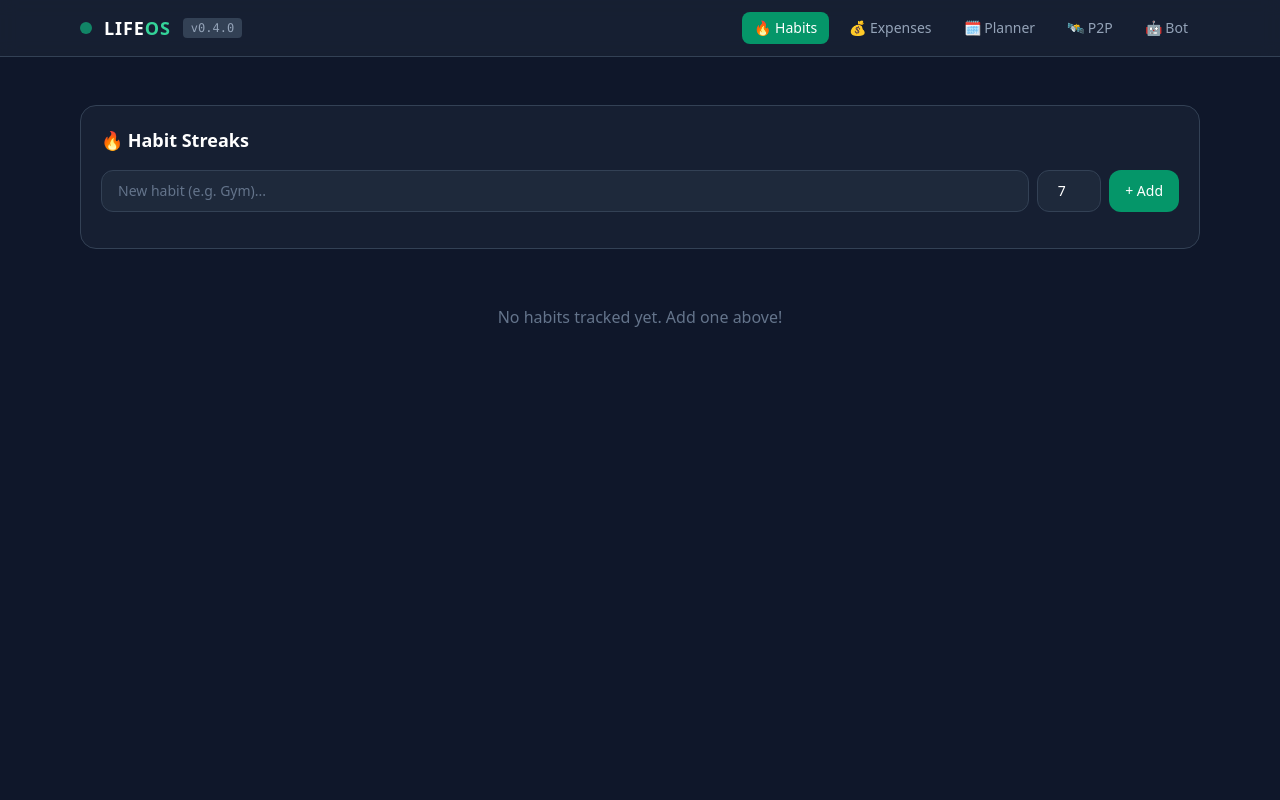
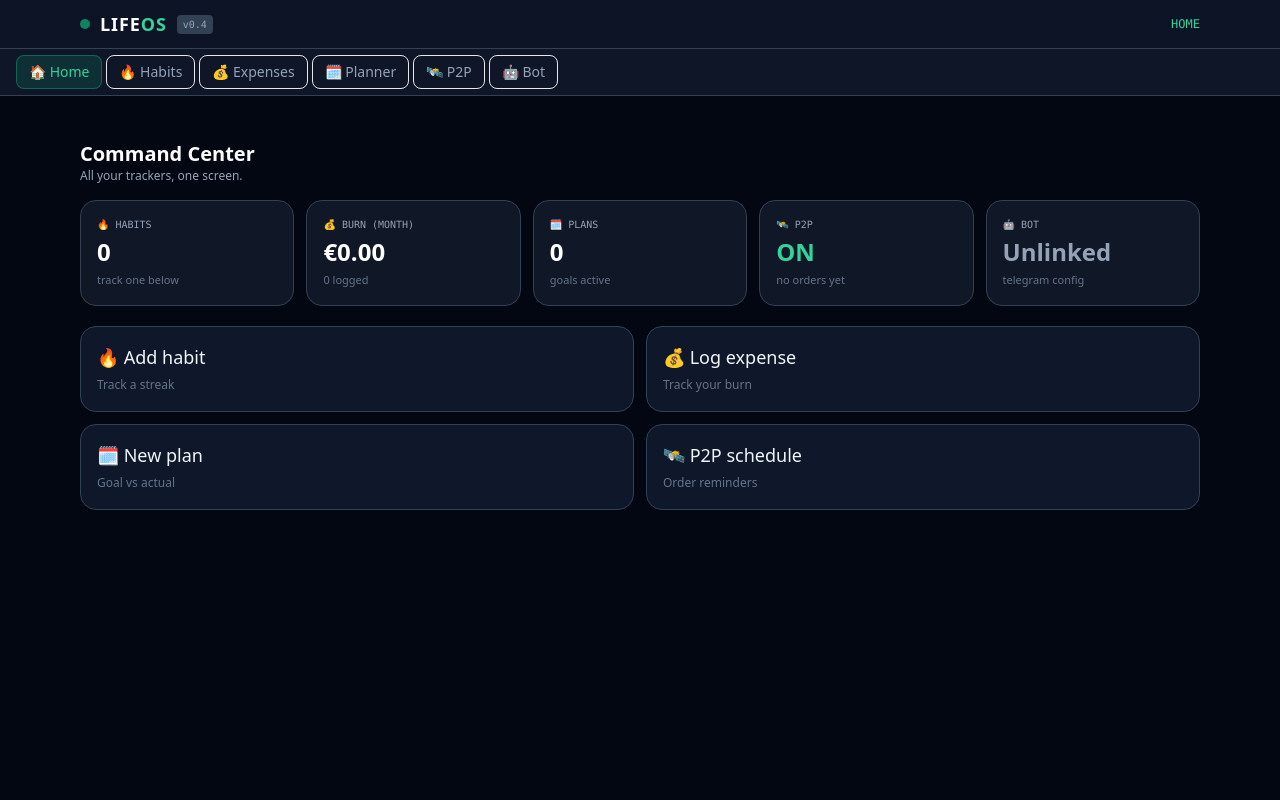
Before and after one commit to deucelenon-glitch/lifeos, a FastAPI app: page / in a window 1280 px wide. Run offline with FastAPI, Linux system fonts and the light colour scheme; data comes from the database, SQL or seed files in the repository; data that the repository does not hold is empty; some libraries are stand-ins or nearby versions.

Commit message:
LIFEOS v0.4: full webapp rewrite — home dashboard with server-composed stat cards, scrollable tab nav (Home/Habits/Expenses/Planner/P2P/Bot), all forms wired via htmx to live endpoints, static Alpine x-data (no JSON injection, no flicker), toasts on every action

```diff
--- a/app/templates/index.html
+++ b/app/templates/index.html
@@ -4,7 +4,7 @@
     <meta charset="UTF-8">
     <meta name="viewport" content="width=device-width, initial-scale=1.0">
     <title>LIFEOS — Command Center</title>
-    <!-- Tailwind CSS CDN -->
+    <!-- Tailwind CDN (styling only, no logic) -->
     <script src="https://cdn.tailwindcss.com"></script>
     <script>
         tailwind.config = {
@@ -13,167 +13,222 @@
                 extend: {
                     colors: {
                         dark: {
-                            900: '#0f172a',
-                            800: '#1e293b',
-                            700: '#334155',
-                            600: '#475569',
+                            950: '#030712', 900: '#0f172a',
+                            800: '#1e293b', 700: '#334155', 600: '#475569',
                         }
                     }
                 }
             }
         }
     </script>
-    <!-- HTMX -->
-    <script src="https://unpkg.com/htmx.org@1.9.10"></script>
-    <!-- Alpine.js for lightweight UI state -->
-    <script defer src="https://unpkg.com/alpinejs@3.x.x/dist/cdn.min.js"></script>
+    <!-- Local vendored JS — zero CDN flash -->
+    <script src="/static/vendor/htmx.min.js"></script>
+    <script defer src="/static/vendor/alpine.min.js"></script>
     <style>
         [x-cloak] { display: none !important; }
+        .tab-active   { background-color: rgb(5 150 105 / 0.2); color: rgb(52 211 153); border-color: rgb(16 185 129 / 0.4); }
+        .tab-inactive { color: rgb(148 163 184); }
     </style>
 </head>
-<body class="bg-dark-900 text-slate-100 min-h-screen font-sans antialiased selection:bg-emerald-500 selection:text-white"
-      x-data="{ activeTab: 'habits', notification: null }">
+<body class="bg-dark-950 text-slate-100 min-h-screen font-sans antialiased pb-20"
+      x-data="{ activeTab: 'home', toast: null }">
 
-    <!-- Top Navigation / Header -->
-    <header class="border-b border-dark-700 bg-dark-800/50 backdrop-blur sticky top-0 z-50">
-        <div class="max-w-6xl mx-auto px-4 py-3 flex items-center justify-between">
-            <div class="flex items-center space-x-3">
-                <div class="w-3 h-3 bg-emerald-500 rounded-full animate-pulse"></div>
+    <!-- ================= HEADER ================= -->
+    <header class="border-b border-dark-700 bg-dark-900/90 backdrop-blur sticky top-0 z-50">
+        <div class="max-w-6xl mx-auto px-4 py-2.5 flex items-center justify-between">
+            <div class="flex items-center space-x-2.5">
+                <div class="w-2.5 h-2.5 bg-emerald-500 rounded-full animate-pulse"></div>
                 <h1 class="font-bold text-lg tracking-wider text-white">LIFE<span class="text-emerald-400">OS</span></h1>
-                <span class="text-xs px-2 py-0.5 rounded bg-dark-700 text-slate-400 font-mono">v0.4.0</span>
+                <span class="text-[10px] px-1.5 py-0.5 rounded bg-dark-700 text-slate-400 font-mono">v0.4</span>
             </div>
-            <nav class="flex space-x-1 sm:space-x-2">
-                <button @click="activeTab = 'habits'" :class="activeTab === 'habits' ? 'bg-emerald-600 text-white' : 'text-slate-400 hover:text-white hover:bg-dark-700'" class="px-3 py-1.5 rounded-lg text-sm font-medium transition">🔥 Habits</button>
-                <button @click="activeTab = 'expenses'" :class="activeTab === 'expenses' ? 'bg-emerald-600 text-white' : 'text-slate-400 hover:text-white hover:bg-dark-700'" class="px-3 py-1.5 rounded-lg text-sm font-medium transition">💰 Expenses</button>
-                <button @click="activeTab = 'planner'" :class="activeTab === 'planner' ? 'bg-emerald-600 text-white' : 'text-slate-400 hover:text-white hover:bg-dark-700'" class="px-3 py-1.5 rounded-lg text-sm font-medium transition">🗓️ Planner</button>
-                <button @click="activeTab = 'p2p'" :class="activeTab === 'p2p' ? 'bg-emerald-600 text-white' : 'text-slate-400 hover:text-white hover:bg-dark-700'" class="px-3 py-1.5 rounded-lg text-sm font-medium transition">🛰️ P2P</button>
-                <button @click="activeTab = 'telegram'" :class="activeTab === 'telegram' ? 'bg-emerald-600 text-white' : 'text-slate-400 hover:text-white hover:bg-dark-700'" class="px-3 py-1.5 rounded-lg text-sm font-medium transition">🤖 Bot</button>
-            </nav>
+            <span class="text-xs font-mono text-emerald-400 uppercase" x-text="activeTab"></span>
         </div>
+        <!-- Tab nav — scrollable on mobile -->
+        <nav class="flex overflow-x-auto gap-1 px-4 py-1.5 bg-dark-900/80 border-t border-dark-700">
+            <button @click="activeTab = 'home'"
+                    :class="activeTab === 'home' ? 'tab-active' : 'tab-inactive'"
+                    class="px-3 py-1.5 rounded-lg text-sm font-medium whitespace-nowrap transition border">🏠 Home</button>
+            <button @click="activeTab = 'habits'"
+                    :class="activeTab === 'habits' ? 'tab-active' : 'tab-inactive'"
+                    class="px-3 py-1.5 rounded-lg text-sm font-medium whitespace-nowrap transition border">🔥 Habits</button>
+            <button @click="activeTab = 'expenses'"
+                    :class="activeTab === 'expenses' ? 'tab-active' : 'tab-inactive'"
+                    class="px-3 py-1.5 rounded-lg text-sm font-medium whitespace-nowrap transition border">💰 Expenses</button>
+            <button @click="activeTab = 'planner'"
+                    :class="activeTab === 'planner' ? 'tab-active' : 'tab-inactive'"
+                    class="px-3 py-1.5 rounded-lg text-sm font-medium whitespace-nowrap transition border">🗓️ Planner</button>
+            <button @click="activeTab = 'p2p'"
+                    :class="activeTab === 'p2p' ? 'tab-active' : 'tab-inactive'"
+                    class="px-3 py-1.5 rounded-lg text-sm font-medium whitespace-nowrap transition border">🛰️ P2P</button>
+            <button @click="activeTab = 'telegram'"
+                    :class="activeTab === 'telegram' ? 'tab-active' : 'tab-inactive'"
+                    class="px-3 py-1.5 rounded-lg text-sm font-medium whitespace-nowrap transition border">🤖 Bot</button>
+        </nav>
     </header>
 
-    <!-- Main Container -->
-    <main class="max-w-6xl mx-auto px-4 py-6 space-y-6">
+    <!-- ================= MAIN ================= -->
+    <main class="max-w-6xl mx-auto px-4 py-5 space-y-6">
 
-        <!-- Global Notification Toast -->
-        <template x-if="notification">
-            <div class="p-4 rounded-xl border flex items-center justify-between shadow-lg transition transform"
-                 :class="notification.success ? 'bg-emerald-950/80 border-emerald-500/30 text-emerald-200' : 'bg-red-950/80 border-red-500/30 text-red-200'"
-                 x-transition>
-                <span x-text="notification.message"></span>
-                <button @click="notification = null" class="text-xs uppercase font-mono opacity-70 hover:opacity-100">Dismiss</button>
-            </div>
+        <!-- Toast -->
+        <template x-if="toast">
+            <div class="fixed bottom-4 left-1/2 -translate-x-1/2 z-50 bg-dark-800 border border-emerald-500/30 text-emerald-200 text-sm px-4 py-2.5 rounded-xl shadow-lg"
+                 x-text="toast" @click="toast = null"></div>
         </template>
 
-        <!-- HABITS TAB -->
-        <div x-show="activeTab === 'habits'" class="space-y-6">
-            <div class="border border-dark-700 bg-dark-800/50 rounded-2xl p-5">
-                <h2 class="font-bold text-lg text-white mb-4">🔥 Habit Streaks</h2>
+        <!-- ============ HOME TAB ============ -->
+        <div x-show="activeTab === 'home'">
+            <div class="mb-4">
+                <h2 class="text-xl font-bold text-white">Command Center</h2>
+                <p class="text-xs text-slate-400">All your trackers, one screen.</p>
+            </div>
+            <!-- Stat cards — server-composed, no JS -->
+            <div id="dash-cards" class="grid grid-cols-2 md:grid-cols-5 gap-3"
+                 hx-get="/api/dashboard" hx-trigger="load">
+                <div class="bg-dark-950 border border-dark-800 rounded-2xl p-5"><div class="text-sm text-slate-500">…</div></div>
+            </div>
+            <!-- Quick actions -->
+            <div class="grid grid-cols-2 gap-3 mt-5">
+                <button @click="activeTab = 'habits'" class="bg-dark-900 border border-dark-700 hover:border-emerald-500/50 rounded-2xl p-4 text-left">
+                    <span class="block text-lg">🔥 Add habit</span>
+                    <span class="text-xs text-slate-500">Track a streak</span>
+                </button>
+                <button @click="activeTab = 'expenses'" class="bg-dark-900 border border-dark-700 hover:border-emerald-500/50 rounded-2xl p-4 text-left">
+                    <span class="block text-lg">💰 Log expense</span>
+                    <span class="text-xs text-slate-500">Track your burn</span>
+                </button>
+                <button @click="activeTab = 'planner'" class="bg-dark-900 border border-dark-700 hover:border-emerald-500/50 rounded-2xl p-4 text-left">
+                    <span class="block text-lg">🗓️ New plan</span>
+                    <span class="text-xs text-slate-500">Goal vs actual</span>
+                </button>
+                <button @click="activeTab = 'p2p'" class="bg-dark-900 border border-dark-700 hover:border-emerald-500/50 rounded-2xl p-4 text-left">
+                    <span class="block text-lg">🛰️ P2P schedule</span>
+                    <span class="text-xs text-slate-500">Order reminders</span>
+                </button>
+            </div>
+        </div>
+
+        <!-- ============ HABITS TAB ============ -->
+        <div x-show="activeTab === 'habits'" x-cloak class="space-y-5">
+            <div class="flex items-center justify-between mb-1">
+                <h2 class="font-bold text-lg text-white">🔥 Habits &amp; Streaks</h2>
+            </div>
+            <div class="bg-dark-900 border border-dark-800 rounded-2xl p-5">
                 <form hx-post="/api/habits/" hx-target="#habits-list" hx-swap="outerHTML"
-                      @submit="$el.reset()"
+                      @submit="toast = 'Habit added ✓'"
                       class="flex gap-2 mb-4">
-                    <input type="text" name="name" placeholder="New habit (e.g. Gym)..." required
-                           class="flex-1 bg-dark-800 border border-dark-700 rounded-xl px-4 py-2.5 text-white placeholder-slate-500 focus:outline-none focus:border-emerald-500 text-sm">
-                    <input type="number" name="target_streak" value="7" min="1" max="365" title="Days"
-                           class="w-16 bg-dark-800 border border-dark-700 rounded-xl px-3 py-2.5 text-white text-center focus:outline-none focus:border-emerald-500 text-sm">
-                    <button type="submit" class="bg-emerald-600 hover:bg-emerald-500 text-white font-medium px-4 py-2.5 rounded-xl text-sm">+ Add</button>
+                    <input type="text" name="name" placeholder="New habit (e.g. Gym)..."
+                           required class="flex-1 min-w-0 bg-dark-950 border border-dark-800 rounded-xl px-3 py-2.5 text-white placeholder-slate-500 focus:outline-none focus:border-emerald-500 text-sm">
+                    <input type="number" name="target_streak" value="7" min="1" max="365"
+                           class="w-16 bg-dark-950 border border-dark-800 rounded-xl px-2 py-2.5 text-white text-center focus:outline-none focus:border-emerald-500 text-sm">
+                    <button type="submit" class="bg-emerald-600 hover:bg-emerald-500 text-white font-medium px-3.5 py-2.5 rounded-xl text-sm shrink-0">+ Add</button>
                 </form>
             </div>
             <div id="habits-list" hx-get="/api/habits/list" hx-trigger="load">
-                <div class="text-slate-500 py-8 text-center">Loading habits...</div>
+                <div class="text-slate-500 py-8 text-center text-sm">Loading habits…</div>
             </div>
         </div>
 
-        <!-- EXPENSES TAB -->
-        <div x-show="activeTab === 'expenses'" x-cloak class="space-y-6">
-            <div class="flex items-center justify-between mb-4">
+        <!-- ============ EXPENSES TAB ============ -->
+        <div x-show="activeTab === 'expenses'" x-cloak class="space-y-5">
+            <div class="flex items-center justify-between">
                 <h2 class="font-bold text-lg text-white">💰 Expenses</h2>
-                <span class="text-xs font-mono text-emerald-400 bg-dark-700 border border-dark-600 px-2.5 py-1 rounded-lg"
+                <span class="text-xs font-mono text-emerald-400 bg-dark-800 border border-dark-700 px-2.5 py-1 rounded-lg"
                       hx-get="/api/expenses/total" hx-trigger="load">€0.00</span>
             </div>
-            <div class="border border-dark-700 bg-dark-800/50 rounded-2xl p-5">
+            <div class="bg-dark-900 border border-dark-800 rounded-2xl p-5">
                 <form hx-post="/api/expenses/" hx-target="#expenses-list" hx-swap="outerHTML"
-                      @submit="$el.reset()" class="space-y-3">
+                      @submit="toast = 'Expense logged ✓'"
+                      class="space-y-3">
                     <div class="grid grid-cols-2 gap-2">
-                        <input type="number" step="0.01" name="amount" placeholder="Amount (€)..." required
-                               class="bg-dark-800 border border-dark-700 rounded-xl px-4 py-2.5 text-white placeholder-slate-500 focus:outline-none focus:border-emerald-500 text-sm">
-                        <input type="text" name="category" placeholder="Category..." required
-                               class="bg-dark-800 border border-dark-700 rounded-xl px-4 py-2.5 text-white placeholder-slate-500 focus:outline-none focus:border-emerald-500 text-sm">
+                        <input type="number" step="0.01" name="amount" placeholder="0.00"
+                               required class="bg-dark-950 border border-dark-800 rounded-xl px-3 py-2.5 text-white placeholder-slate-500 focus:outline-none focus:border-emerald-500 text-sm">
+                        <input type="text" name="category" placeholder="Category"
+                               required class="bg-dark-950 border border-dark-800 rounded-xl px-3 py-2.5 text-white placeholder-slate-500 focus:outline-none focus:border-emerald-500 text-sm">
                     </div>
                     <div class="flex gap-2">
-                        <input type="text" name="note" placeholder="Note (optional)..."
-                               class="flex-1 bg-dark-800 border border-dark-700 rounded-xl px-4 py-2.5 text-white placeholder-slate-500 focus:outline-none focus:border-emerald-500 text-sm">
+                        <input type="text" name="note" placeholder="Note (optional)"
+                               class="flex-1 min-w-0 bg-dark-950 border border-dark-800 rounded-xl px-3 py-2.5 text-white placeholder-slate-500 focus:outline-none focus:border-emerald-500 text-sm">
                         <button type="submit" class="bg-emerald-600 hover:bg-emerald-500 text-white font-medium px-5 py-2.5 rounded-xl text-sm">Log</button>
                     </div>
                 </form>
             </div>
             <div id="expenses-list" hx-get="/api/expenses/list" hx-trigger="load">
-                <div class="text-slate-500 py-8 text-center">Loading expenses...</div>
+                <div class="text-slate-500 py-8 text-center text-sm">Loading expenses…</div>
             </div>
         </div>
 
-        <!-- PLANNER TAB -->
-        <div x-show="activeTab === 'planner'" x-cloak class="space-y-6">
-            <h2 class="font-bold text-lg text-white mb-2">🗓️ Planner &amp; Goals</h2>
-            <p class="text-xs text-slate-400 mb-4">Turn tracking into targets — plan, then compare plan vs actual.</p>
-            <div class="border border-dark-700 bg-dark-800/50 rounded-2xl p-5">
+        <!-- ============ PLANNER TAB ============ -->
+        <div x-show="activeTab === 'planner'" x-cloak class="space-y-5">
+            <div class="mb-1">
+                <h2 class="font-bold text-lg text-white">🗓️ Planner &amp; Goals</h2>
+                <p class="text-xs text-slate-400 mt-0.5">Turn tracking into targets — plan, then compare plan vs actual.</p>
+            </div>
+            <div class="bg-dark-900 border border-dark-800 rounded-2xl p-5">
                 <form hx-post="/api/planner/" hx-target="#planner-list" hx-swap="outerHTML"
-                      @submit="$el.reset()" class="space-y-3">
-                    <div>
-                        <input type="text" name="goal_label" placeholder="Goal (e.g. Gym 3x/week)..." required
-                               class="w-full bg-dark-800 border border-dark-700 rounded-xl px-4 py-2.5 text-white placeholder-slate-500 focus:outline-none focus:border-emerald-500 text-sm">
-                    </div>
+                      @submit="toast = 'Plan added ✓'"
+                      class="space-y-3">
+                    <input type="text" name="goal_label" placeholder='Goal (e.g. "Gym 3x/week")'
+                           required class="w-full bg-dark-950 border border-dark-800 rounded-xl px-3 py-2.5 text-white placeholder-slate-500 focus:outline-none focus:border-emerald-500 text-sm">
                     <div class="grid grid-cols-3 gap-2">
-                        <select name="target_type" class="bg-dark-800 border border-dark-700 rounded-xl px-2 py-2.5 text-white text-sm">
+                        <select name="target_type" class="bg-dark-950 border border-dark-800 rounded-xl px-1 py-2.5 text-white text-sm">
                             <option value="habit">Habit</option>
                             <option value="expense">Budget €</option>
                             <option value="p2p">P2P orders</option>
                         </select>
-                        <select name="frequency" class="bg-dark-800 border border-dark-700 rounded-xl px-2 py-2.5 text-white text-sm">
+                        <select name="frequency" class="bg-dark-950 border border-dark-800 rounded-xl px-1 py-2.5 text-white text-sm">
                             <option value="weekly">Weekly</option>
                             <option value="daily">Daily</option>
                             <option value="monthly">Monthly</option>
                         </select>
-                        <input type="number" name="target_quantity" value="3" min="1" placeholder="Target"
-                               class="bg-dark-800 border border-dark-700 rounded-xl px-2 py-2.5 text-white text-center focus:outline-none focus:border-emerald-500 text-sm">
+                        <input type="number" name="target_quantity" value="3" min="1"
+                               class="bg-dark-950 border border-dark-800 rounded-xl px-1 py-2.5 text-white text-center focus:outline-none focus:border-emerald-500 text-sm">
                     </div>
                     <button type="submit" class="w-full bg-emerald-600 hover:bg-emerald-500 text-white font-medium py-2.5 rounded-xl text-sm">+ Add Plan</button>
                 </form>
             </div>
             <div id="planner-list" hx-get="/api/planner/list" hx-trigger="load">
-                <div class="text-slate-500 py-8 text-center">Loading plans...</div>
+                <div class="text-slate-500 py-8 text-center text-sm">Loading plans…</div>
             </div>
         </div>
 
-        <!-- P2P TAB -->
-        <div x-show="activeTab === 'p2p'" x-cloak class="space-y-6">
-            <h2 class="font-bold text-lg text-white mb-4">🛰️ P2P Order Reminder</h2>
+        <!-- ============ P2P TAB ============ -->
+        <div x-show="activeTab === 'p2p'" x-cloak class="space-y-5">
+            <div class="mb-2">
+                <h2 class="font-bold text-lg text-white">🛰️ P2P Order Reminder</h2>
+                <p class="text-xs text-slate-400 mt-0.5">Post orders on schedule — RoboSats, no trading logic.</p>
+            </div>
             <div id="p2p-area" hx-get="/api/p2p/view" hx-trigger="load">
-                <div class="text-slate-500 py-8 text-center">Loading P2P schedule...</div>
+                <div class="text-slate-500 py-8 text-center text-sm">Loading P2P schedule…</div>
             </div>
         </div>
 
-        <!-- TELEGRAM TAB -->
-        <div x-show="activeTab === 'telegram'" x-cloak class="space-y-6">
-            <h2 class="font-bold text-lg text-white mb-2">🤖 Telegram Bot</h2>
-            <p class="text-xs text-slate-400 mb-4">Commands: /check gym • /exp 5 coffee food • /status • /streaks • /plan • /compare • /p2p • /order 300</p>
-            <div class="border border-dark-700 bg-dark-800/50 rounded-2xl p-5">
-                <form hx-post="/api/telegram/config" @submit.prevent="notification = { success: true, message: 'Telegram config saved!' }" class="space-y-3">
+        <!-- ============ TELEGRAM TAB ============ -->
+        <div x-show="activeTab === 'telegram'" x-cloak class="space-y-5">
+            <div class="mb-1">
+                <h2 class="font-bold text-lg text-white">🤖 Telegram Bot</h2>
+                <p class="text-xs text-slate-400 mt-0.5">Commands: /check gym • /exp 5 coffee food • /status • /streaks • /plan • /compare • /p2p • /order 300</p>
+            </div>
+            <div class="bg-dark-900 border border-dark-800 rounded-2xl p-5">
+                <form hx-post="/api/telegram/config" hx-target="#tg-status" hx-swap="outerHTML"
+                      @submit="toast = 'Telegram config saved ✓'"
+                      class="space-y-3">
                     <div>
                         <label class="block text-xs uppercase font-mono text-slate-400 mb-1">Bot Token</label>
                         <input type="password" name="bot_token" placeholder="887333…wWKQ"
-                               class="w-full bg-dark-800 border border-dark-700 rounded-xl px-4 py-2.5 text-white placeholder-slate-500 focus:outline-none focus:border-emerald-500 font-mono text-sm">
+                               class="w-full bg-dark-950 border border-dark-800 rounded-xl px-3 py-2.5 text-white placeholder-slate-500 focus:outline-none focus:border-emerald-500 font-mono text-sm">
                     </div>
                     <div>
                         <label class="block text-xs uppercase font-mono text-slate-400 mb-1">Chat ID</label>
                         <input type="text" name="chat_id" placeholder="8738478074"
-                               class="w-full bg-dark-800 border border-dark-700 rounded-xl px-4 py-2.5 text-white placeholder-slate-500 focus:outline-none focus:border-emerald-500 font-mono text-sm">
+                               class="w-full bg-dark-950 border border-dark-800 rounded-xl px-3 py-2.5 text-white placeholder-slate-500 focus:outline-none focus:border-emerald-500 font-mono text-sm">
                     </div>
                     <div class="pt-2 flex gap-2">
                         <button type="submit" class="flex-1 bg-emerald-600 hover:bg-emerald-500 text-white font-medium py-2.5 rounded-xl text-sm">Save Config</button>
-                        <button type="button" hx-post="/api/telegram/test" @click="notification = { success: true, message: 'Test push sent!' }" class="bg-dark-700 hover:bg-dark-600 text-slate-200 font-medium px-4 py-2.5 rounded-xl text-sm">Test Push</button>
+                        <button type="button" hx-post="/api/telegram/test" @click="toast = 'Test push sent ✓'"
+                                class="bg-dark-800 hover:bg-dark-700 text-slate-200 font-medium px-4 py-2.5 rounded-xl text-sm shrink-0">Test Push</button>
                     </div>
                 </form>
+                <div id="tg-status" class="hidden"></div>
             </div>
         </div>
 
```
Also changed, not shown: app/plugins/webapp.py (+63 -0 lines).
